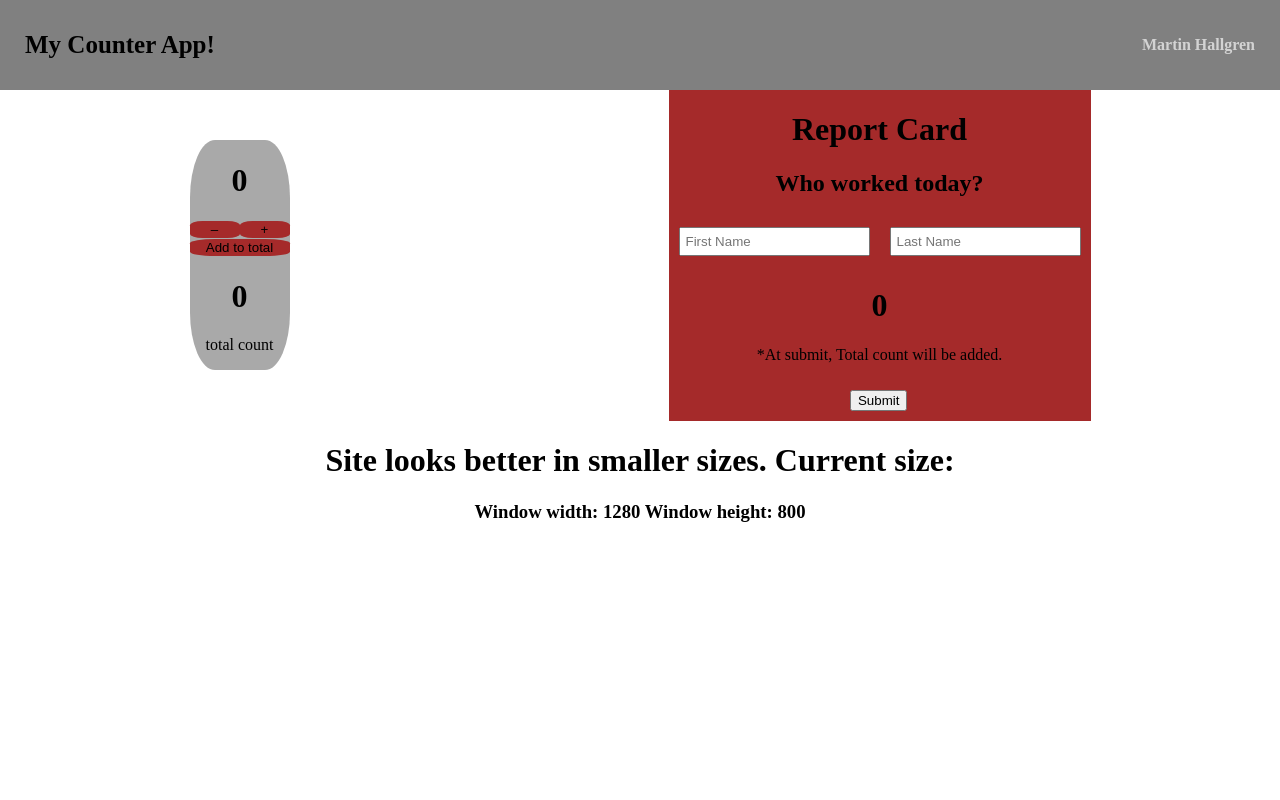
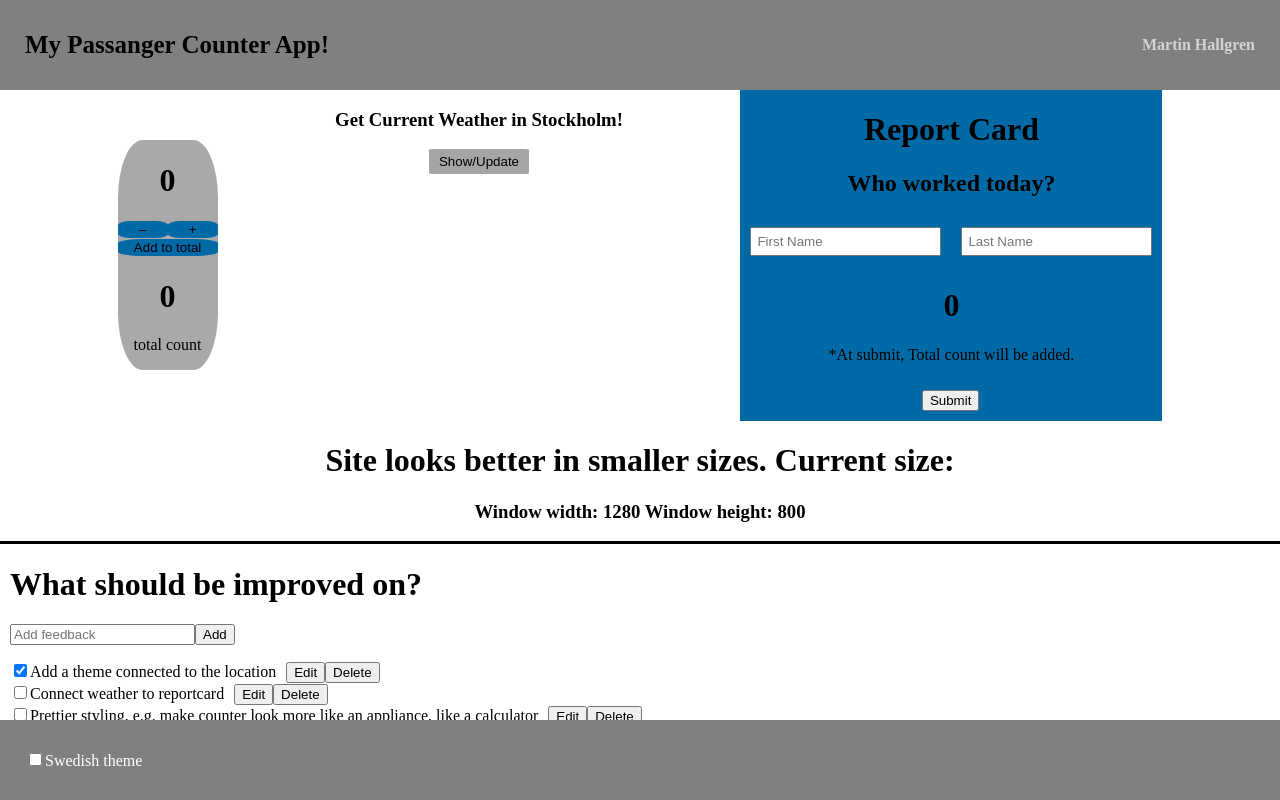
Before and after one commit to Hallgrenaren/YH_React_Labbar2, a React (Vite) app: page / in a window 1280 px wide. Built offline with nearby package versions, Linux system fonts and the light colour scheme; no server answers.

Commit message:
Added: Weather API, css-in-js on Counter Container, useContext for Swedish theme and useReducer for feedback list for further improvements

```diff
--- a/src/App.css
+++ b/src/App.css
@@ -24,23 +24,50 @@ nav {
     text-align: center;
 }
 
-.counter_op {
+.counter_op_light {
     width: 50%;
-    background-color: brown;
+    background-color: #006aa7;
     border-radius: 25%;
     border: none;
 }
 
-.total_add {
-    width: 100%;
-    background-color: brown;
+.counter_op_dark {
+    width: 50%;
+    background-color: #fecc02;
     border-radius: 25%;
     border: none;
 }
 
-.report_form {
+.total_add_light {
+    width: 100%;
+    background-color: #006aa7;
+    border-radius: 25%;
+    border: none;
+}
+
+.total_add_dark {
+    width: 100%;
+    background-color: #fecc02;
+    border-radius: 25%;
+    border: none;
+}
+
+.toggle_weather {
+    width: 100px;
+    border: none;
+    padding: 5px;
+    border-radius: 5%;
+    background-color: rgb(165, 165, 165);
+}
+
+.report_form_light {
     margin: auto;
-    background-color: brown;
+    background-color: #006aa7;
+}
+
+.report_form_dark {
+    margin: auto;
+    background-color: #fecc02;
 }
 
 .input_field {
@@ -61,3 +88,31 @@ nav {
 .size_text {
     text-align: center;
 }
+
+.size_tracker_div {
+    border-bottom: solid;
+}
+
+.feedback_div {
+    margin: 10px;
+}
+
+.feedback_list {
+    padding-left: 0;
+    list-style-type: none;
+}
+
+.feedback_left_op {
+    margin-left: 10px;
+}
+
+footer {
+    position: fixed;
+    left: 0;
+    bottom: 0;
+    width: 100%;
+    background-color: gray;
+    color: white;
+    padding: 30px 25px;
+    margin: none;
+}
--- a/src/App.jsx
+++ b/src/App.jsx
@@ -1,19 +1,103 @@
-//import { useState } from 'react'
+import { useState, useReducer } from 'react'
 import './App.css'
 import Navbar from './components/Navbar.jsx'
 import Body from './components/Body.jsx'
 import SizeTracker from './components/SizeTracker.jsx'
+import Footer from './components/Footer.jsx'
+import ThemeContext from './ThemeContext.jsx'
+import AddFeedback from './components/AddFeedback.jsx'
+import FeedbackList from './components/FeedbackList.jsx'
 
 function App() {
-    //Lägg till useEffect, som Scrimba windowwidth
+    const [theme, setTheme] = useState('light')
+    const [feedbacks, dispatch] = useReducer(feedbacksReducer, initialFeedbacks)
+
+    const themeHandlerFunction = (e) => {
+        setTheme(e.target.checked ? 'dark' : 'light')
+    }
+
+    function handleAddFeedback(text) {
+        dispatch({
+            type: 'added',
+            id: nextId++,
+            text: text
+        })
+    }
+
+    function handleChangeFeedback(feedback) {
+        dispatch({
+            type: 'changed',
+            feedback: feedback
+        })
+    }
+
+    function handleDeleteFeedback(feedbackId) {
+        dispatch({
+            type: 'deleted',
+            id: feedbackId
+        })
+    }
 
     return (
         <>
-            <Navbar />
-            <Body />
-            <SizeTracker />
+            <ThemeContext.Provider value={theme}>
+                <Navbar />
+                <Body />
+                <SizeTracker />
+                <div className="feedback_div">
+                    <h1>What should be improved on?</h1>
+                    <AddFeedback onAddFeedback={handleAddFeedback} />
+                    <FeedbackList
+                        feedbacks={feedbacks}
+                        onChangeFeedback={handleChangeFeedback}
+                        onDeleteFeedback={handleDeleteFeedback}
+                    />
+                </div>
+                <Footer theme={theme} toggleTheme={themeHandlerFunction} />
+            </ThemeContext.Provider>
         </>
     )
 }
 
+function feedbacksReducer(feedbacks, action) {
+    switch (action.type) {
+        case 'added': {
+            return [
+                ...feedbacks,
+                {
+                    id: action.id,
+                    text: action.text,
+                    done: false
+                }
+            ]
+        }
+        case 'changed': {
+            return feedbacks.map((t) => {
+                if (t.id === action.feedback.id) {
+                    return action.feedback
+                } else {
+                    return t
+                }
+            })
+        }
+        case 'deleted': {
+            return feedbacks.filter((t) => t.id !== action.id)
+        }
+        default: {
+            throw Error('Unknown action: ' + action.type)
+        }
+    }
+}
+
+let nextId = 3
+const initialFeedbacks = [
+    { id: 0, text: 'Add a theme connected to the location', done: true },
+    { id: 1, text: 'Connect weather to reportcard', done: false },
+    {
+        id: 2,
+        text: 'Prettier styling, e.g. make counter look more like an appliance, like a calculator',
+        done: false
+    }
+]
+
 export default App
--- /dev/null
+++ b/src/ThemeContext.jsx
@@ -0,0 +1,4 @@
+import { createContext } from 'react'
+
+const ThemeContext = createContext('light')
+export default ThemeContext
--- /dev/null
+++ b/src/components/AddFeedback.jsx
@@ -0,0 +1,27 @@
+import { useState } from 'react'
+import PropTypes from 'prop-types'
+
+AddFeedback.propTypes = {
+    onAddFeedback: PropTypes.func
+}
+
+export default function AddFeedback(props) {
+    const [text, setText] = useState('')
+    return (
+        <>
+            <input
+                placeholder="Add feedback"
+                value={text}
+                onChange={(e) => setText(e.target.value)}
+            />
+            <button
+                onClick={() => {
+                    setText('')
+                    props.onAddFeedback(text)
+                }}
+            >
+                Add
+            </button>
+        </>
+    )
+}
--- a/src/components/Body.jsx
+++ b/src/components/Body.jsx
@@ -1,6 +1,7 @@
 import Counter from './Counter.jsx'
 import ReportForm from './ReportForm.jsx'
 import React from 'react'
+import CurrentWeather from './CurrentWeather.jsx'
 
 export default function Body() {
     const [total, setTotal] = React.useState(0)
@@ -20,6 +21,7 @@ export default function Body() {
     return (
         <div className="body_container">
             <Counter total={total} addToTotal={totalAddHandlerFunction} />
+            <CurrentWeather />
             <ReportForm
                 total={total}
                 submits={submits.current}
--- a/src/components/Counter.jsx
+++ b/src/components/Counter.jsx
@@ -1,6 +1,7 @@
 import React from 'react'
 import PropTypes from 'prop-types'
 import styled from 'styled-components'
+import ThemeContext from '../ThemeContext.jsx'
 
 const Container = styled.div`
     display: block;
@@ -16,6 +17,9 @@ Counter.propTypes = {
 }
 
 export default function Counter(props) {
+    const theme = React.useContext(ThemeContext)
+    const classNameOp = `counter_op_${theme}`
+    const classNameAdd = `total_add_${theme}`
     const [count, setCount] = React.useState(0)
 
     function add() {
@@ -37,13 +41,13 @@ export default function Counter(props) {
             <div className="counter_count">
                 <h1>{count}</h1>
             </div>
-            <button className="counter_op" onClick={subtract}>
+            <button className={classNameOp} onClick={subtract}>
                 –
             </button>
-            <button className="counter_op" onClick={add}>
+            <button className={classNameOp} onClick={add}>
                 +
             </button>
-            <button className="total_add" onClick={totalAdd}>
+            <button className={classNameAdd} onClick={totalAdd}>
                 Add to total
             </button>
             <h1 className="counter_total">{props.total}</h1>
--- /dev/null
+++ b/src/components/CurrentWeather.jsx
@@ -0,0 +1,48 @@
+import React from 'react'
+
+export default function CurrentWeather() {
+    const [weatherData, setWeatherData] = React.useState({})
+    const [isShown, setIsShown] = React.useState(false)
+
+    React.useEffect(
+        function () {
+            fetch(
+                'https://api.open-meteo.com/v1/forecast?latitude=59.33&longitude=18.06&current=temperature_2m,wind_speed_10m&wind_speed_unit=ms'
+            )
+                .then((res) => res.json())
+                .then((data) => setWeatherData(data))
+        },
+        [isShown]
+    )
+
+    return (
+        <div>
+            <h3>Get Current Weather in Stockholm!</h3>
+            <button
+                className="toggle_weather"
+                onClick={() => setIsShown((prevShown) => !prevShown)}
+            >
+                {isShown ? 'Hide' : 'Show/Update'}
+            </button>
+            {isShown && (
+                <pre>
+                    Temperature:
+                    {JSON.stringify(
+                        weatherData.current.temperature_2m,
+                        null,
+                        2
+                    )}
+                    °C
+                    <br />
+                    Wind Speed:
+                    {JSON.stringify(
+                        weatherData.current.wind_speed_10m,
+                        null,
+                        2
+                    )}
+                    m/s
+                </pre>
+            )}
+        </div>
+    )
+}
--- /dev/null
+++ b/src/components/FeedbackList.jsx
@@ -0,0 +1,88 @@
+import { useState } from 'react'
+import PropTypes from 'prop-types'
+
+FeedbackList.propTypes = {
+    feedbacks: PropTypes.object,
+    onChangeFeedback: PropTypes.func,
+    onDeleteFeedback: PropTypes.func
+}
+
+Feedback.propTypes = {
+    feedback: PropTypes.object,
+    onChange: PropTypes.func,
+    onDelete: PropTypes.func
+}
+
+export default function FeedbackList({
+    feedbacks,
+    onChangeFeedback,
+    onDeleteFeedback
+}) {
+    return (
+        <ul className="feedback_list">
+            {feedbacks.map((feedback) => (
+                <li key={feedback.id}>
+                    <Feedback
+                        feedback={feedback}
+                        onChange={onChangeFeedback}
+                        onDelete={onDeleteFeedback}
+                    />
+                </li>
+            ))}
+        </ul>
+    )
+}
+
+function Feedback({ feedback, onChange, onDelete }) {
+    const [isEditing, setIsEditing] = useState(false)
+    let feedbackContent
+    if (isEditing) {
+        feedbackContent = (
+            <>
+                <input
+                    value={feedback.text}
+                    onChange={(e) => {
+                        onChange({
+                            ...feedback,
+                            text: e.target.value
+                        })
+                    }}
+                />
+                <button
+                    className="feedback_left_op"
+                    onClick={() => setIsEditing(false)}
+                >
+                    Save
+                </button>
+            </>
+        )
+    } else {
+        feedbackContent = (
+            <>
+                {feedback.text}
+                <button
+                    className="feedback_left_op"
+                    onClick={() => setIsEditing(true)}
+                >
+                    Edit
+                </button>
+            </>
+        )
+    }
+    return (
+        <label>
+            <input
+                type="checkbox"
+                checked={feedback.done}
+                onChange={(e) => {
+                    onChange({
+                        ...feedback,
+                        done: e.target.checked
+                    })
+                }}
+            />
+            {feedbackContent}
+            <button onClick={() => onDelete(feedback.id)}>Delete</button>
+        </label>
+    )
+}
--- /dev/null
+++ b/src/components/Footer.jsx
@@ -0,0 +1,19 @@
+import PropTypes from 'prop-types'
+
+Footer.propTypes = {
+    toggleTheme: PropTypes.func,
+    theme: PropTypes.string
+}
+
+export default function Footer(props) {
+    //add more to make a footer that makes sense
+
+    return (
+        <footer>
+            <label>
+                <input type="checkbox" onChange={props.toggleTheme} />
+                Swedish theme
+            </label>
+        </footer>
+    )
+}
--- a/src/components/Navbar.jsx
+++ b/src/components/Navbar.jsx
@@ -1,7 +1,7 @@
 export default function Navbar() {
     return (
         <nav>
-            <h3 className="welcome_text">My Counter App!</h3>
+            <h3 className="welcome_text">My Passanger Counter App!</h3>
             <h4 className="nav_name">Martin Hallgren</h4>
         </nav>
     )
--- a/src/components/ReportForm.jsx
+++ b/src/components/ReportForm.jsx
@@ -1,5 +1,6 @@
 import React from 'react'
 import PropTypes from 'prop-types'
+import ThemeContext from '../ThemeContext.jsx'
 
 ReportForm.propTypes = {
     total: PropTypes.number,
@@ -8,6 +9,8 @@ ReportForm.propTypes = {
 }
 
 export default function ReportForm(props) {
+    const theme = React.useContext(ThemeContext)
+    const className = `report_form_${theme}`
     const [formData, setFormData] = React.useState({
         firstName: '',
         lastName: '',
@@ -33,7 +36,7 @@ export default function ReportForm(props) {
     }
 
     return (
-        <form className="report_form" onSubmit={handleSubmit}>
+        <form className={className} onSubmit={handleSubmit}>
             <h1>Report Card</h1>
             <h2>Who worked today?</h2>
             <input
--- a/src/components/SizeTracker.jsx
+++ b/src/components/SizeTracker.jsx
@@ -12,13 +12,13 @@ export default function SizeTracker() {
     }, [])
 
     return (
-        <>
+        <div className="size_tracker_div">
             <h1 className="size_text">
                 Site looks better in smaller sizes. Current size:
             </h1>
             <h3 className="size_text">
                 Window width: {windowWidth} Window height: {windowHeight}
             </h3>
-        </>
+        </div>
     )
 }
```
